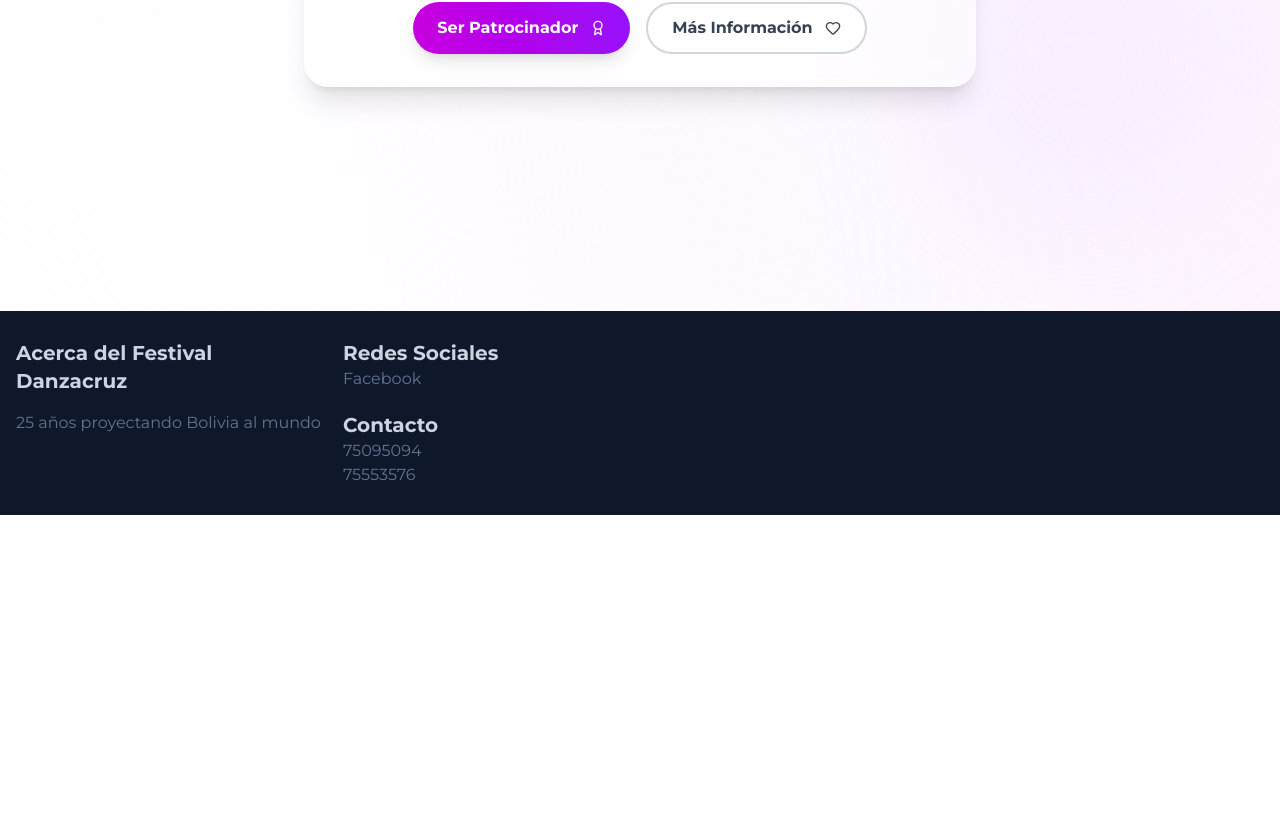
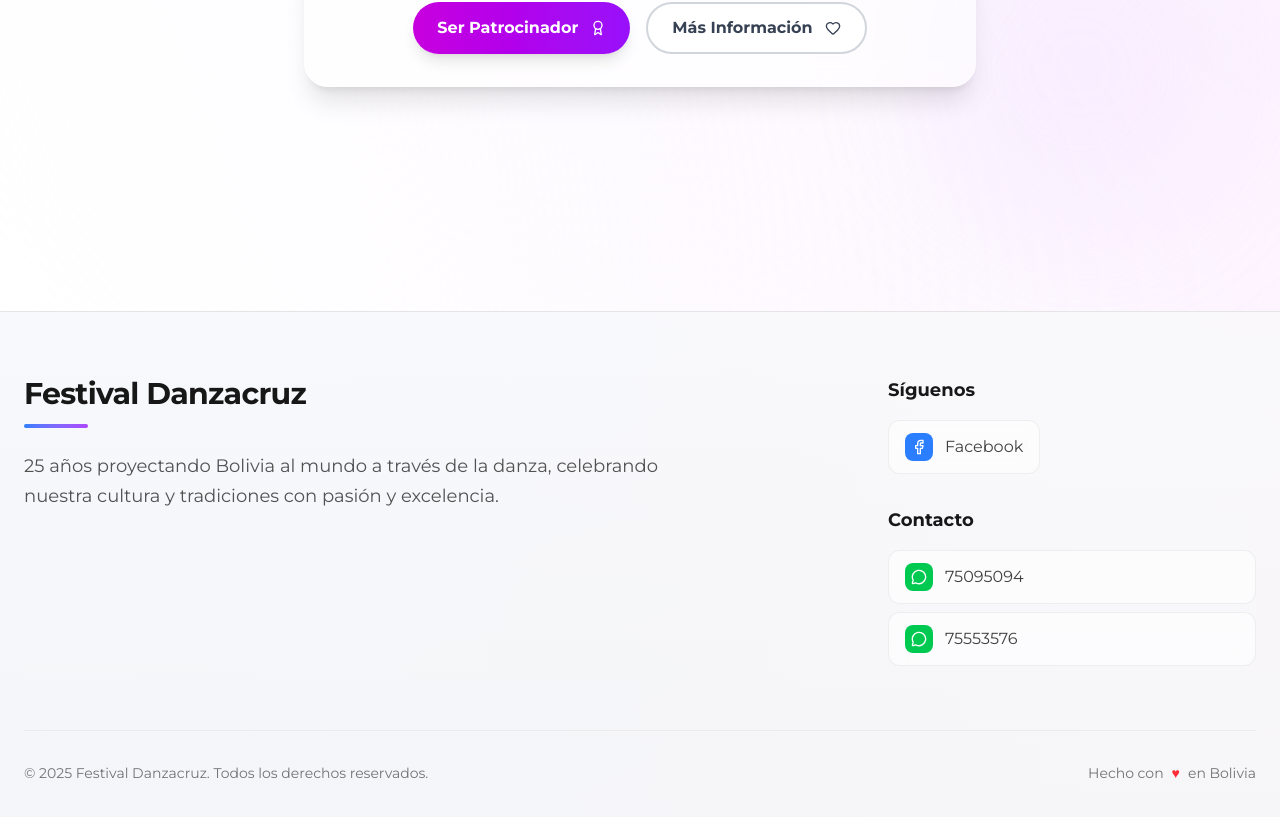
Before and after one commit to jlarteagap/danzacruz, a Next.js app: page / in a window 1280 px wide. Shown: the part 10567-11384 px from the top of the page. Before the commit the page ends 11082 px from the top, so only its background shows below. Built offline with nearby package versions, Linux system fonts and the light colour scheme.

Commit message:
[REFACTOR] Footer

```diff
--- a/app/(web)/components/Layout/Footer.tsx
+++ b/app/(web)/components/Layout/Footer.tsx
@@ -1,45 +1,97 @@
+import { Facebook, Phone, MessageCircle } from "lucide-react";
+
 export function Footer() {
   return (
-    <footer className='bg-slate-900 text-slate-500 py-7'>
-      <div className='container mx-auto flex flex-col md:flex-row md:gap-5 px-4'>
-        <div className='w-full md:w-1/3'>
-          <h2 className='text-xl text-slate-300 font-bold'>
-            Acerca del Festival Danzacruz
-          </h2>
-          <p className='pt-4'>25 años proyectando Bolivia al mundo</p>
-        </div>
-        <div className='w-full '>
-          <div>
-            <h4 className='text-xl font-semibold text-slate-300'>
-              Redes Sociales
-            </h4>
-            <div>
+    <footer className='relative bg-gradient-to-b from-neutral-50 to-neutral-100 border-t border-neutral-200'>
+      <div className='absolute inset-0 bg-gradient-to-r from-blue-50/30 to-purple-50/30'></div>
+
+      <div className='relative container mx-auto px-6 py-16'>
+        <div className='grid grid-cols-1 lg:grid-cols-3 gap-12 lg:gap-16'>
+          {/* About Section */}
+          <div className='lg:col-span-2'>
+            <div className='space-y-6'>
+              <div>
+                <h2 className='text-3xl font-semibold text-neutral-900 tracking-tight'>
+                  Festival Danzacruz
+                </h2>
+                <div className='h-1 w-16 bg-gradient-to-r from-blue-500 to-purple-500 rounded-full mt-3'></div>
+              </div>
+
+              <p className='text-lg text-neutral-600 leading-relaxed max-w-2xl'>
+                25 años proyectando Bolivia al mundo a través de la danza,
+                celebrando nuestra cultura y tradiciones con pasión y
+                excelencia.
+              </p>
+            </div>
+          </div>
+
+          {/* Contact & Social Section */}
+          <div className='space-y-8'>
+            {/* Social Media */}
+            <div className='space-y-4'>
+              <h4 className='text-lg font-semibold text-neutral-900'>
+                Síguenos
+              </h4>
               <a
                 href='https://www.facebook.com/festivaldanzacruz'
                 target='_blank'
-                className='hover:text-slate-400 transition-all'
+                rel='noopener noreferrer'
+                className='inline-flex items-center gap-3 px-4 py-3 bg-white/60 backdrop-blur-sm border border-neutral-200/60 rounded-xl hover:bg-white/80 hover:border-neutral-300 transition-all duration-300 hover:shadow-md hover:-translate-y-0.5 group'
               >
-                Facebook
+                <div className='p-1.5 bg-blue-500 rounded-lg group-hover:bg-blue-600 transition-colors'>
+                  <Facebook className='w-4 h-4 text-white' />
+                </div>
+                <span className='font-medium text-neutral-700 group-hover:text-neutral-900'>
+                  Facebook
+                </span>
               </a>
             </div>
+
+            {/* Contact */}
+            <div className='space-y-4'>
+              <h4 className='text-lg font-semibold text-neutral-900'>
+                Contacto
+              </h4>
+              <div className='space-y-2'>
+                <a
+                  href='http://wa.me/59175095094'
+                  className='flex items-center gap-3 px-4 py-3 bg-white/60 backdrop-blur-sm border border-neutral-200/60 rounded-xl hover:bg-white/80 hover:border-neutral-300 transition-all duration-300 hover:shadow-md hover:-translate-y-0.5 group'
+                >
+                  <div className='p-1.5 bg-green-500 rounded-lg group-hover:bg-green-600 transition-colors'>
+                    <MessageCircle className='w-4 h-4 text-white' />
+                  </div>
+                  <span className='font-medium text-neutral-700 group-hover:text-neutral-900'>
+                    75095094
+                  </span>
+                </a>
+
+                <a
+                  href='http://wa.me/59175553576'
+                  className='flex items-center gap-3 px-4 py-3 bg-white/60 backdrop-blur-sm border border-neutral-200/60 rounded-xl hover:bg-white/80 hover:border-neutral-300 transition-all duration-300 hover:shadow-md hover:-translate-y-0.5 group'
+                >
+                  <div className='p-1.5 bg-green-500 rounded-lg group-hover:bg-green-600 transition-colors'>
+                    <MessageCircle className='w-4 h-4 text-white' />
+                  </div>
+                  <span className='font-medium text-neutral-700 group-hover:text-neutral-900'>
+                    75553576
+                  </span>
+                </a>
+              </div>
+            </div>
           </div>
-          <div>
-            <h4 className='text-xl font-semibold mt-5 text-slate-300'>
-              Contacto
-            </h4>
-            <div className='flex flex-col'>
-              <a
-                href='http://wa.me/59175095094'
-                className='hover:text-slate-400 transition-all'
-              >
-                75095094
-              </a>
-              <a
-                href='http://wa.me/59175553576'
-                className='hover:text-slate-400 transition-all'
-              >
-                75553576
-              </a>
+        </div>
+
+        {/* Bottom Section */}
+        <div className='mt-16 pt-8 border-t border-neutral-200/60'>
+          <div className='flex flex-col md:flex-row justify-between items-center gap-4'>
+            <p className='text-sm text-neutral-500'>
+              © {new Date().getFullYear()} Festival Danzacruz. Todos los
+              derechos reservados.
+            </p>
+            <div className='flex items-center gap-2 text-sm text-neutral-500'>
+              <span>Hecho con</span>
+              <span className='text-red-500'>♥</span>
+              <span>en Bolivia</span>
             </div>
           </div>
         </div>
```
